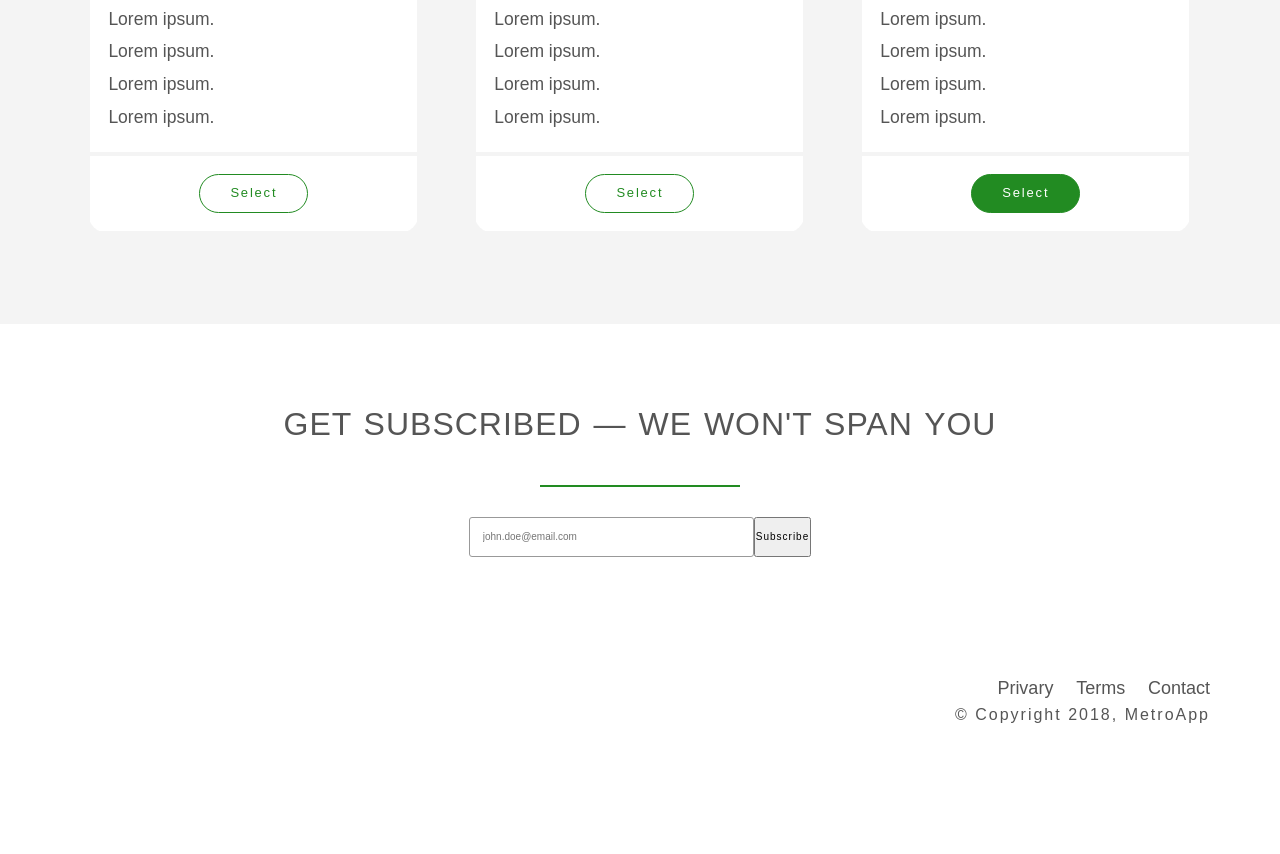
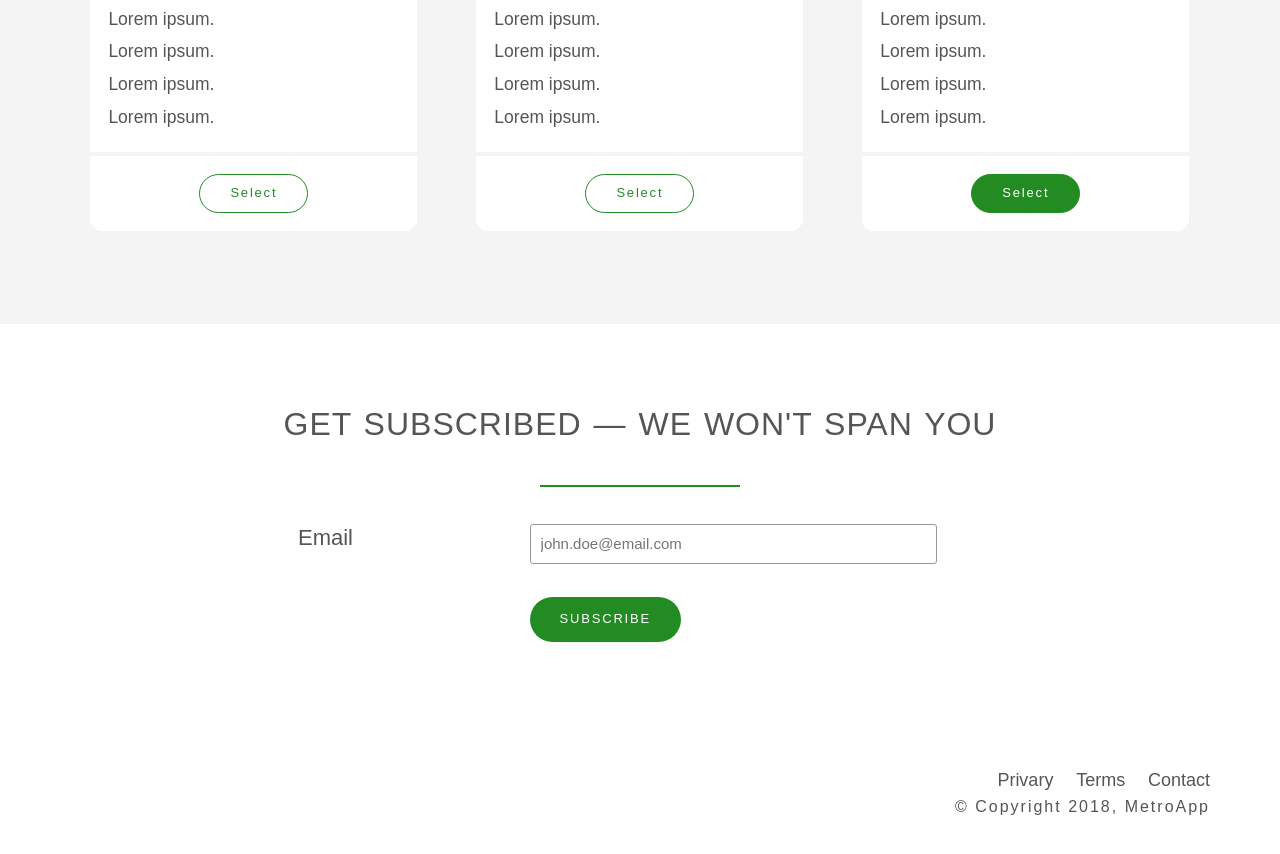
Before and after one commit to andersontheclass/ProductLandingPage, a website: page index.html in a window 1280 px wide. Shown: the part 2484-3338 px from the top of the page. Before the commit the page ends 3250 px from the top, so only its background shows below. Drawn offline with Linux system fonts and the light colour scheme; files whose address does not match are found by name.

Commit message:
Complete section-form... Desktop functionality is done

```diff
--- a/index.html
+++ b/index.html
@@ -64,7 +64,7 @@
                    <h2 class="heading-secondary">Don't miss it anymore</h2>
                </div>
                 <div class="row video">
-                    <video class="video__content" autoplay muted id="video">
+                    <video class="video__content" autoplay muted loop id="video">
                        <source src="resources/img/video.mp4" type="video/mp4">
                        <source src="resources/img/video.webm" type="video/webm">
                         Your browser is not supported! ):
@@ -149,8 +149,22 @@
                 </div>
                 <div class="row">
                     <form action="" class="contact-form" id="form">
-                        <input type="email" name="name" id="email" placeholder="john.doe@email.com">
-                        <input type="submit" value="Subscribe">
+                       <div class="row">
+                           <div class="col span-1-of-3">
+                               <label for="email">Email</label>
+                           </div>
+                           <div class="col span-2-of-3">
+                               <input type="email" name="name" id="email" placeholder="john.doe@email.com">
+                           </div>
+                       </div>
+                       <div class="row">
+                           <div class="col span-1-of-3">
+                               <label>&nbsp;</label>
+                           </div>
+                           <div class="col span-2-of-3">
+                               <input type="submit" id="submit" value="Subscribe" name="name">
+                           </div>
+                       </div>
                     </form>
                 </div>
             </section>
--- a/sass/components/_button.scss
+++ b/sass/components/_button.scss
@@ -53,17 +53,19 @@ a:active {
     }
 
     &--full {
+        background-color: $color-primary;
+        color: $color-white;
 
         &:link,
         &:visited {
             background-color: $color-primary;
+            color: $color-white;
             border: .1rem solid $color-primary;
-            color: $color-white;
         }
 
         &:hover,
         &:active {
-            border: .1rem solid $color-primary;
+            //background-color: $color-primary;
         }
     }
 }
--- a/sass/components/_form.scss
+++ b/sass/components/_form.scss
@@ -1,34 +1,41 @@
 .contact-form {
-    display: flex;
-    justify-content: center;
+    width: 60%;
+    margin: 0 auto;
+
+    label {
+        font-size: $default-font-size + .6rem;
+        font-weight: 500;
+        //vertical-align: text-bottom;
+    }
 
     input {
 
         &[type="email"] {
-            width: 25%;
-            padding: 1.3rem;
+            width: 90%;
+            padding: 1rem;
             border-radius: .3rem;
+            font-size: 1.5rem;
             border: .1rem solid $color-grey-dark-2;
         }
 
         &[type="submit"] {
-            letter-spacing: .1rem;
-
-            &:link,
-            &:visited {
-                background-color: $color-primary;
-                border: .1rem solid $color-primary;
-                color: $color-white;
-            }
+            margin-top: 2rem;
+            letter-spacing: .18rem;
+            padding: 1.5rem 3rem;
+            text-decoration: none;
+            cursor: pointer;
+            border-radius: 4rem;
+            border: none;
+            background-color: $color-primary;
+            color: $color-white;
+            text-transform: uppercase;
+            font-size: 1.3rem;
 
             &:hover,
             &:active {
-                border: .1rem solid $color-primary;
+                background-color: rgba(34, 139, 34, 0.8);
             }
         }
-
-
-
     }
 
 }
```
Also changed, not shown: resources/css/style.css.
